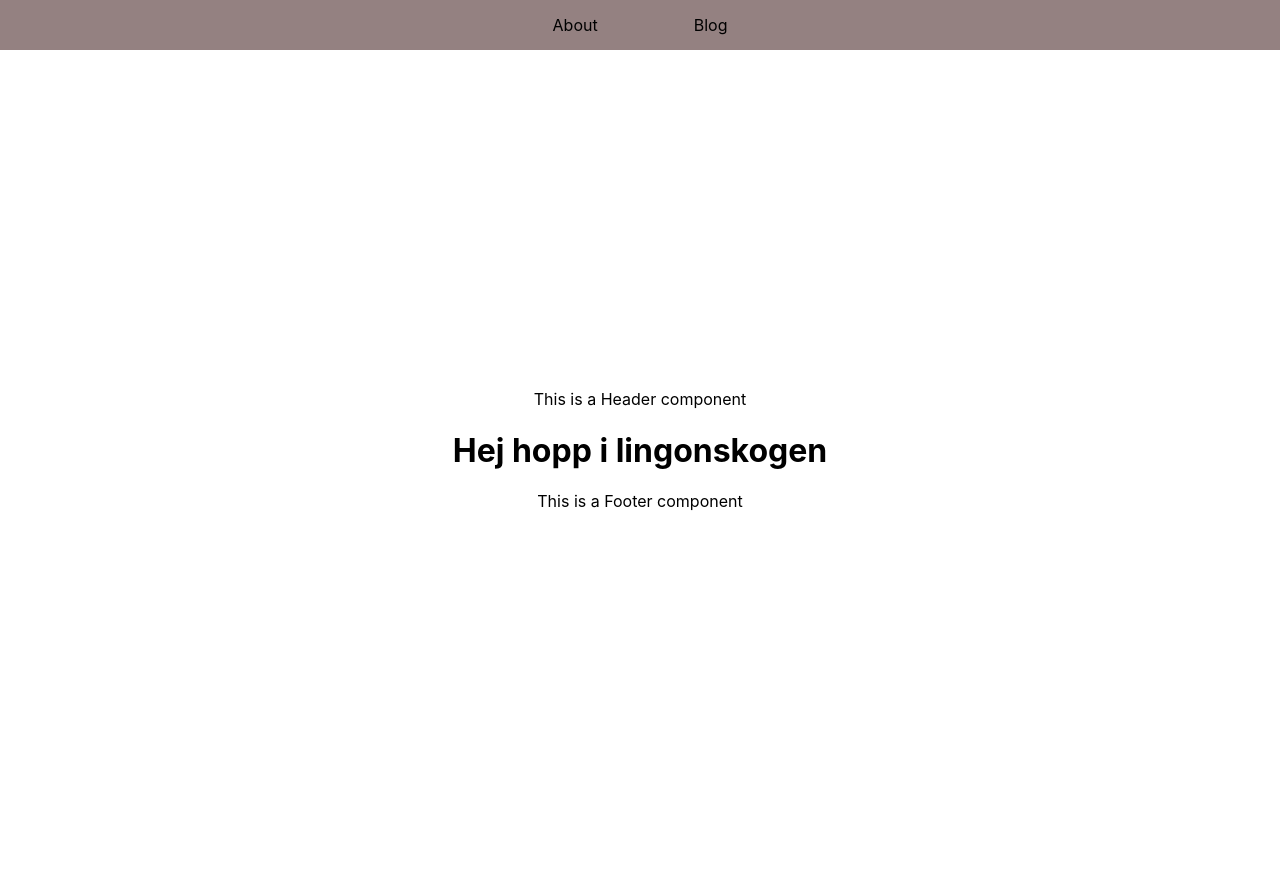
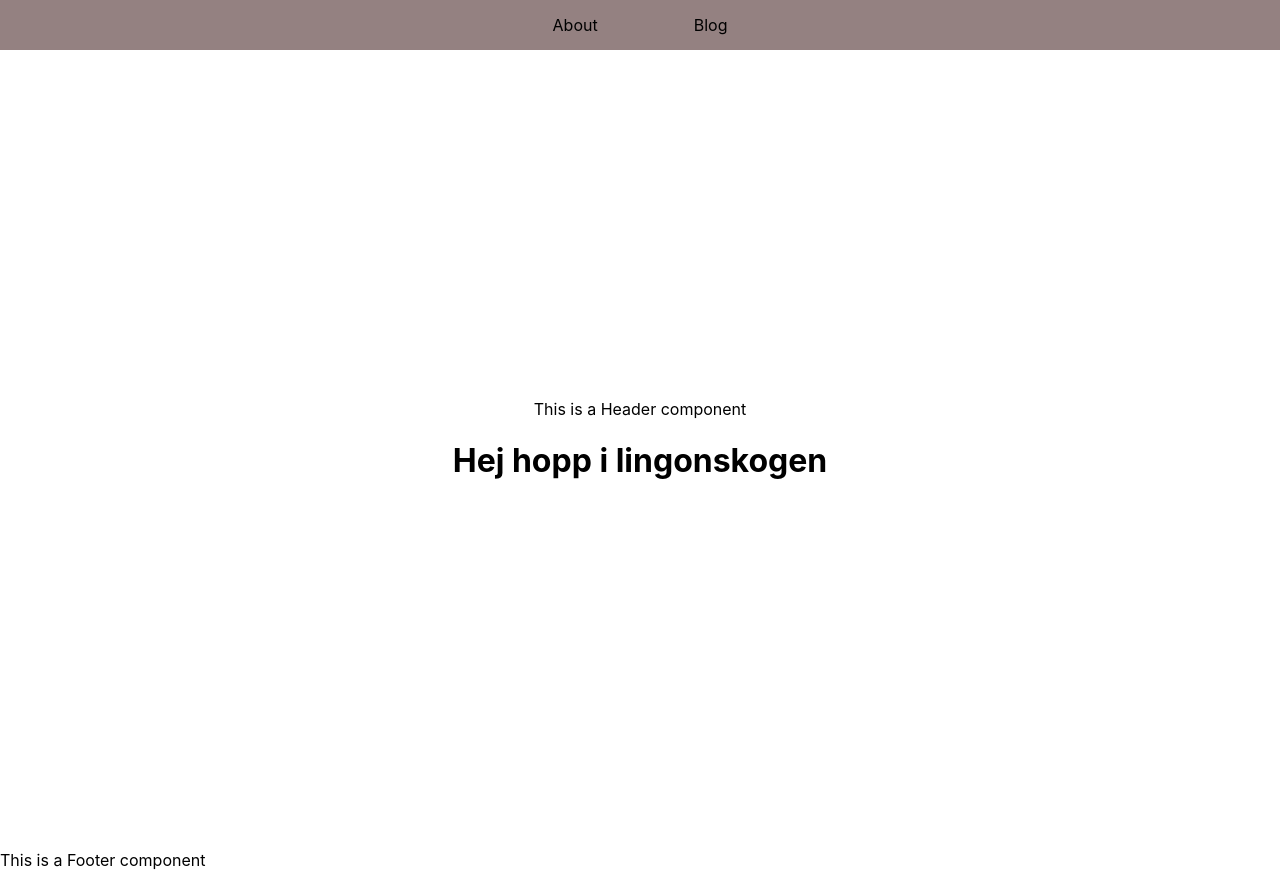
Before and after one commit to tomasnyberg/maxkopra.com, a Next.js app: page / in a window 1280 px wide. Built offline with nearby package versions, Linux system fonts and the light colour scheme.

Commit message:
fix footer so that it's at the bottom

```diff
--- a/components/Layout.js
+++ b/components/Layout.js
@@ -13,10 +13,8 @@ const Layout = ({children}) => {
 
           </Header>
           {children}
-          <Footer>
-
-          </Footer>
         </main>
+          <Footer/>
       </div>
     </div>
   )
```
